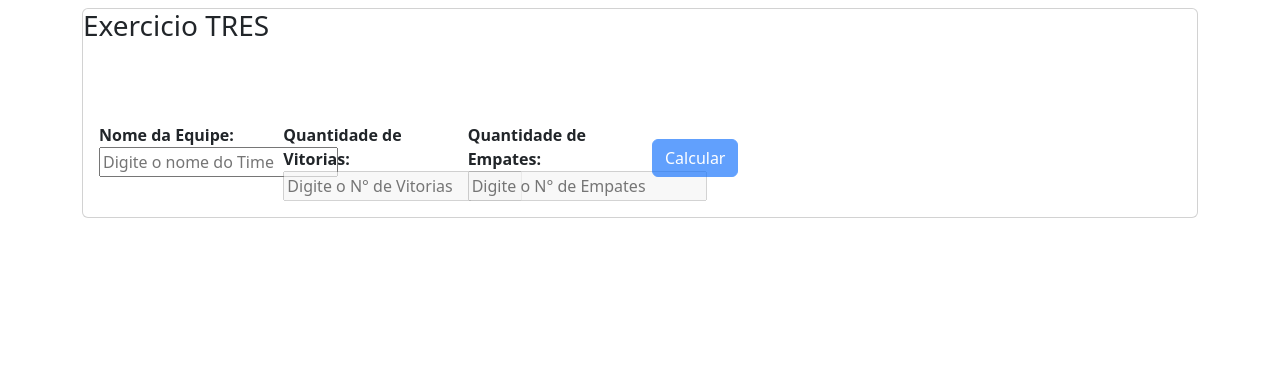
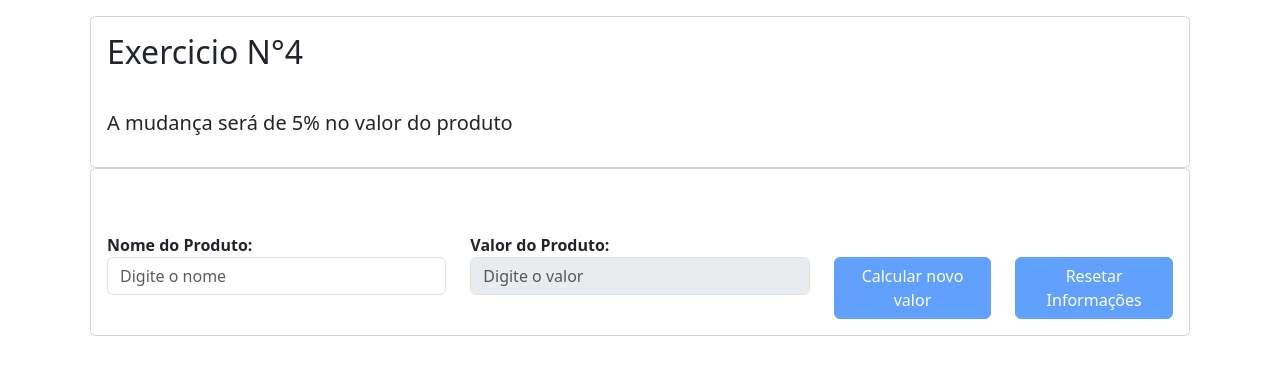
Before and after one commit to kkevinnsx/React-Table, a React (Create React App) app: page / in a window 1280 px wide. Shown: the top 374 px of the page. Built offline with nearby package versions, Linux system fonts and the light colour scheme.

Commit message:
exercicio Fourth

```diff
--- /dev/null
+++ b/src/Exercices/FourthExercice.js
@@ -0,0 +1,85 @@
+import Alert from 'react-bootstrap/Alert';
+import React, { useState } from "react";
+
+function FourthExercice() {
+    const [nomeProduto, setProduto] = useState("");
+    const [precoProduto, setPreco]  = useState("");
+    const [novoValor, setValor]     = useState("");
+
+    const produtoNome = (elemento) => {
+        setProduto (elemento.target.value);
+    }
+
+    const produtoPreco = (elemento) => {
+        setPreco(elemento.target.value);
+    }
+
+    const valorNovo = (event) => {
+        event.preventDefault();
+        const novoValor   = (parseFloat(precoProduto) + (parseFloat(precoProduto) * 5 / 100));
+        setValor(novoValor)
+    }
+
+    return(
+<>
+<div className="container pt-2">
+    <div className="card">
+        <div className="card-title">
+            <h2 className = "p-3">Exercicio N°4</h2>
+            <h5 className = "p-3">A mudança será de 5% no valor do produto</h5>
+        </div>
+    </div>
+<div className="card">
+<div className="card-body">
+<div className="row">
+    <div className="col-sm-12 col-md-8 col-lg-4 mt-5">
+        <label class="label-control"><b>Nome do Produto: </b></label>
+        <input
+            class       = "form-control"
+            onChange    = {produtoNome}
+            placeholder = "Digite o nome"
+            maxLength   = {50}
+            type        = "text"
+        ></input>
+    </div>
+<div className = "col-sm-12 col-md-8 col-lg-4 mt-5">
+    <label class   = "label-control"><b>Valor do Produto:</b></label>
+        <input
+            class       = "form-control"
+            onChange    = {produtoPreco}
+            placeholder = "Digite o valor"
+            maxLength   = {50}
+            type        = "number"
+            disabled    = {!nomeProduto}
+    ></input>
+</div>
+    <div className   = "col-sm-12 col-md-4 col-lg-2 mt-4">
+        <button type = "button"
+            disabled     = {!nomeProduto || !precoProduto}
+            class        = "btn btn-primary mt-5"
+            onClick      = {valorNovo}
+            >Calcular novo valor
+        </button>
+    </div>
+        <div className   = "col-sm-12 col-md-4 col-lg-2 mt-4">
+            <button type = "button"
+                disabled     = {!nomeProduto || !precoProduto}
+                class        = "btn btn-primary mt-5"
+            >Resetar Informações
+        </button>
+    </div>
+</div>
+</div>
+    {novoValor > 0 && (
+        <Alert
+            className = "p-3"
+            variant   = "primary">
+        <p>O produto {nomeProduto} teve uma mudança de preço de 5% e o novo valor será de: {novoValor}</p>
+    </Alert>
+    )}
+</div>
+</div>
+</>
+);
+}
+export default FourthExercice;
--- a/src/Exercices/ThirdExercice.js
+++ b/src/Exercices/ThirdExercice.js
@@ -38,6 +38,7 @@ function ThirdExercice(){
     <div className = "col-sm-12 col-md-2 col-lg-2 mt-5">
     <label class   = "label-control"><b>Nome da Equipe: </b></label>
         <input
+            class       = "form-control"
             onChange    = {NomeEquipe}
             placeholder = "Digite o nome do Time"
             maxLength   = {50}
@@ -48,6 +49,7 @@ function ThirdExercice(){
     <div className = "col-sm-12 col-md-2 col-lg-2 mt-5">
         <label class   = "label-control"><b>Quantidade de Vitorias: </b></label>
             <input
+            class       = "form-control"
             onChange    = {qntVitorias}
             placeholder = "Digite o N° de Vitorias"
             maxLength   = {50}
@@ -57,8 +59,9 @@ function ThirdExercice(){
     </div>
 
     <div className = "col-sm-12 col-md-8 col-lg-2 mt-5">
-        <label class   = "label-control"><b>Quantidade de Empates: </b></label>
+        <label class    = "label-control"><b>Quantidade de Empates: </b></label>
             <input
+            class       = "form-control"
             onChange    = {qntEmpates}
             placeholder = "Digite o N° de Empates"
             maxLength   = {50}
--- a/src/index.js
+++ b/src/index.js
@@ -1,16 +1,14 @@
 import React from 'react';
 import ReactDOM from 'react-dom/client';
 import './index.css';
-import 'bootstrap/dist/css/bootstrap.min.css';import FirstExercice from './Exercices/FirstExercice';
-import SecondExercice from './Exercices/SecondExercice';
+import 'bootstrap/dist/css/bootstrap.min.css';
 import reportWebVitals from './reportWebVitals';
-import ThirdExercice from './Exercices/ThirdExercice';
+import PrincipalPage from './pages/PrincipalPage';
 
 const root = ReactDOM.createRoot(document.getElementById('root'));
 root.render(
   <React.StrictMode>
-
-    <ThirdExercice  />
+    <PrincipalPage/>
   </React.StrictMode>
 );
 
--- a/src/pages/PrincipalPage.js
+++ b/src/pages/PrincipalPage.js
@@ -0,0 +1,12 @@
+import FourthExercice from "../Exercices/FourthExercice";
+
+const PrincipalPage = () => {
+    return(
+        <>
+        <div className = "container p-2">
+            <FourthExercice />
+        </div>
+        </>
+    );
+    }
+export default PrincipalPage;
```
Lines whose indentation alone changed are shown as unchanged.
